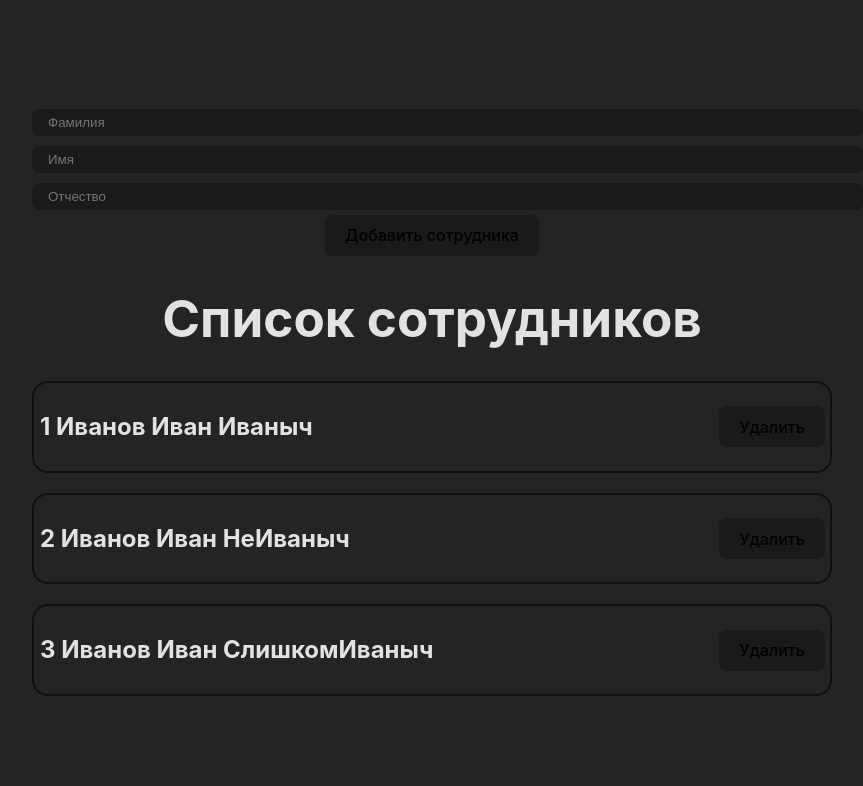
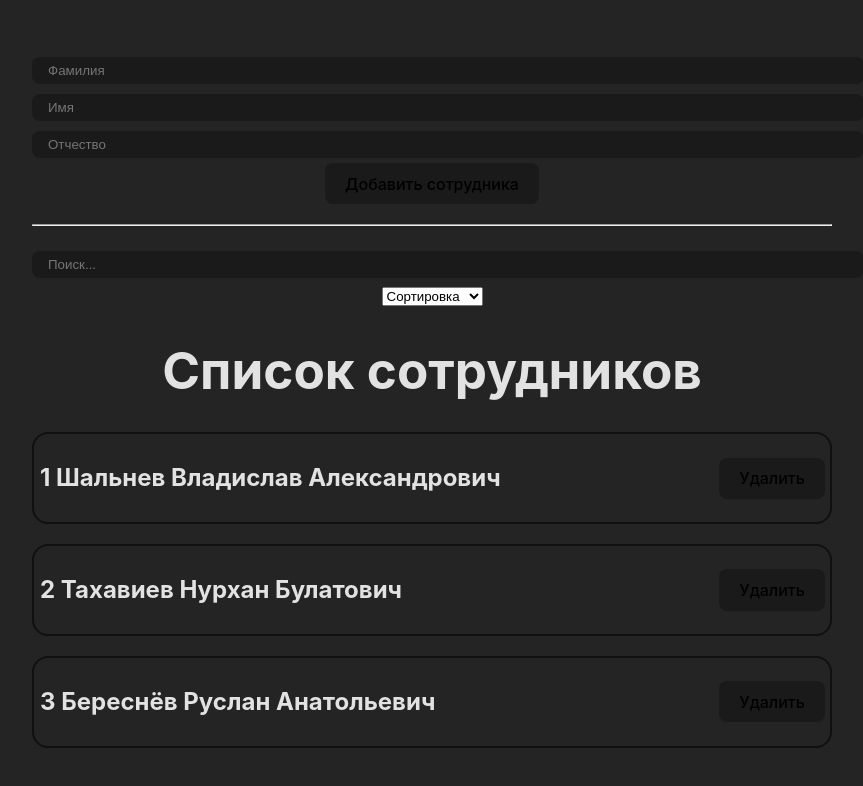
Before and after one commit to TiJayTJ/business-project-frontend, a React (Vite) app: page / in a window 1280 px wide. Shown: the top 786 px of the page, without its empty margins (208-1071 px from the left). Built offline with nearby package versions, Linux system fonts and the light colour scheme.

Commit message:
create search and sort

```diff
--- a/src/App.css
+++ b/src/App.css
@@ -4,6 +4,15 @@
   margin: 0 auto;
   padding: 2rem;
   text-align: center;
+}
+
+h1 {
+  font-size: 3.2em;
+  line-height: 1.1;
+}
+
+hr {
+  margin: 20px 0;
 }
 
 .App{
--- a/src/App.tsx
+++ b/src/App.tsx
@@ -1,15 +1,38 @@
-import { useState } from 'react'
+import { useMemo, useState } from 'react'
 import './App.css'
 import { PostList } from './components/PostList'
 import { PostForm } from './components/PostForm'
+import { MySelect } from './components/UI/select/MySelect'
+import { MyInput } from './components/UI/input/MyInput'
 import { Post } from './types/Post'
+import { SortValue } from './types/SortValue'
+
 
 
 function App() {
-  const [posts, setPosts] = useState([
-    {id: 1, title: 'Иванов Иван Иваныч'},
-    {id: 2, title: 'Иванов Иван НеИваныч'},
-    {id: 3, title: 'Иванов Иван СлишкомИваныч'}])
+  const [posts, setPosts] = useState<Post[]>([
+    {id: 1, surname: 'Шальнев', name: 'Владислав', patronymic: 'Александрович' },
+    {id: 2, surname: 'Тахавиев', name: 'Нурхан', patronymic: 'Булатович', },
+    {id: 3, surname: 'Береснёв', name: 'Руслан', patronymic: 'Анатольевич', }])
+
+  const [selectedSort, setSelectedSort] = useState('')
+  const [searchQuery, setSearchQuery] = useState('')
+
+  const sortedPosts = useMemo( () => {
+    console.log('отработала функция')
+    if(selectedSort) {
+      return [...posts].sort((a , b) => a[selectedSort as SortValue].localeCompare(b[selectedSort as SortValue]))
+    }
+    return posts;
+  }, [selectedSort, posts])
+
+  const sortedAndSearchedPosts = useMemo(() => {
+    return sortedPosts.filter(post =>
+      post.surname.toLowerCase().includes(searchQuery) ||
+      post.name.toLowerCase().includes(searchQuery) ||
+      post.patronymic.toLowerCase().includes(searchQuery)
+    )
+  }, [searchQuery, sortedPosts])
 
   const createPost = (newPost: Post) => {
     setPosts([...posts, newPost])
@@ -19,10 +42,35 @@ function App() {
     setPosts(posts.filter(p => p.id !== post.id))
   }
 
+  const sortPosts = (sort: keyof Post) => {
+    setSelectedSort(sort)
+  }
+
   return (
     <div className='App'>
       <PostForm create={createPost}/>
-      <PostList remove={removePost} posts={posts} title='Список сотрудников'/>
+      <hr/>
+      <div>
+        <MyInput
+          value={searchQuery}
+          onChange={e => setSearchQuery(e.target.value)}
+          type="txt"
+          placeholder='Поиск...'
+        />
+        <MySelect
+          value={selectedSort}
+          onChange={sortPosts}
+          defaultValue='Сортировка'
+          options={[
+            {value: 'surname', name: 'По фамилии'},
+            {value: 'name', name: 'По имени'},
+            {value: 'patronymic', name: 'По отчеству'},
+        ]}/>
+      </div>
+      {sortedAndSearchedPosts.length !== 0
+        ? <PostList remove={removePost} posts={sortedAndSearchedPosts} title='Список сотрудников'/>
+        : <h1>Сотрудники не найдены!</h1>
+      }
     </div>
   )
 }
--- a/src/components/PostForm.tsx
+++ b/src/components/PostForm.tsx
@@ -8,20 +8,20 @@ interface PostFormProps{
 }
 
 export const PostForm: FC<PostFormProps> = ({create}) => {
-    const [post, setPost] = useState({lastName: '', name: '', patronymic: ''})
+    const [post, setPost] = useState({surname: '', name: '', patronymic: ''})
 
     const addNewPost = (e: MouseEvent<HTMLButtonElement>) => {
         e.preventDefault()
-        const newPost = {id: Date.now(), title: `${post.lastName} ${post.name} ${post.patronymic}`}
+        const newPost = {id: Date.now(), ...post }
         create(newPost)
-        setPost({lastName: '', name: '', patronymic: ''})
+        setPost({surname: '', name: '', patronymic: ''})
     }
 
     return (
         <form>
         <MyInput
-          value={post.lastName}
-          onChange = {e => setPost({...post, lastName: e.target.value})}
+          value={post.surname}
+          onChange = {e => setPost({...post, surname: e.target.value})}
           type="txt"
           placeholder='Фамилия'
         />
--- a/src/components/PostItem.tsx
+++ b/src/components/PostItem.tsx
@@ -13,7 +13,7 @@ export const PostItem: FC<PostItemProps> = ({index, post, remove}) => {
     return (
       <div className='post'>
         <div className='post_txt'>
-          <h2>{index} {post.title}</h2>
+          <h2>{index} {post.surname} {post.name} {post.patronymic}</h2>
         </div>
         <div>
           <MyButton onClick={() => remove(post)}>Удалить</MyButton>
--- /dev/null
+++ b/src/components/UI/select/MySelect.tsx
@@ -0,0 +1,27 @@
+import React, { ChangeEvent, FC } from "react";
+import { Option } from '@/types/Option';
+import { Post } from "@/types/Post";
+
+interface MySelectProps{
+    value: string
+    onChange: (e: keyof Post) => void
+    options: Option[]
+    defaultValue: string
+}
+
+export const MySelect: FC<MySelectProps> = ({options,  defaultValue, value, onChange}) => {
+    return (
+        <select
+            value={value}
+            onChange={event => onChange(event.target.value as keyof Post)}
+        >
+            <option disabled value=''>{defaultValue}</option>
+            {options.map(option =>
+                <option key={option.value} value={option.value}>
+                    {option.name}
+                </option>
+            )}
+
+        </select>
+    );
+}
--- a/src/index.css
+++ b/src/index.css
@@ -22,11 +22,6 @@ body {
   min-height: 100vh;
 }
 
-h1 {
-  font-size: 3.2em;
-  line-height: 1.1;
-}
-
 button {
   border-radius: 8px;
   border: 1px solid transparent;
--- /dev/null
+++ b/src/types/Option.ts
@@ -0,0 +1,4 @@
+export type Option = {
+    value: string
+    name: string
+}
--- a/src/types/Post.ts
+++ b/src/types/Post.ts
@@ -1,4 +1,6 @@
 export type Post = {
     id: number
-    title: string
+    surname: string
+    name: string
+    patronymic: string
 }
--- /dev/null
+++ b/src/types/SortValue.ts
@@ -0,0 +1 @@
+export type SortValue = 'name' | 'surname' | 'patronymic'
```
